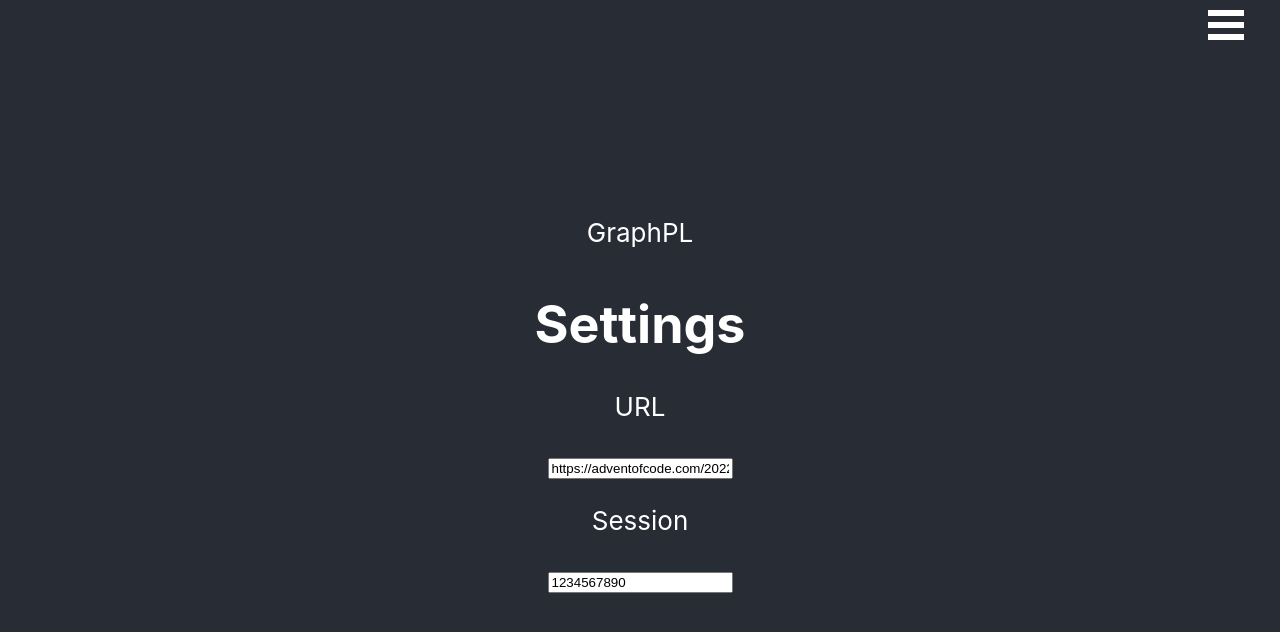
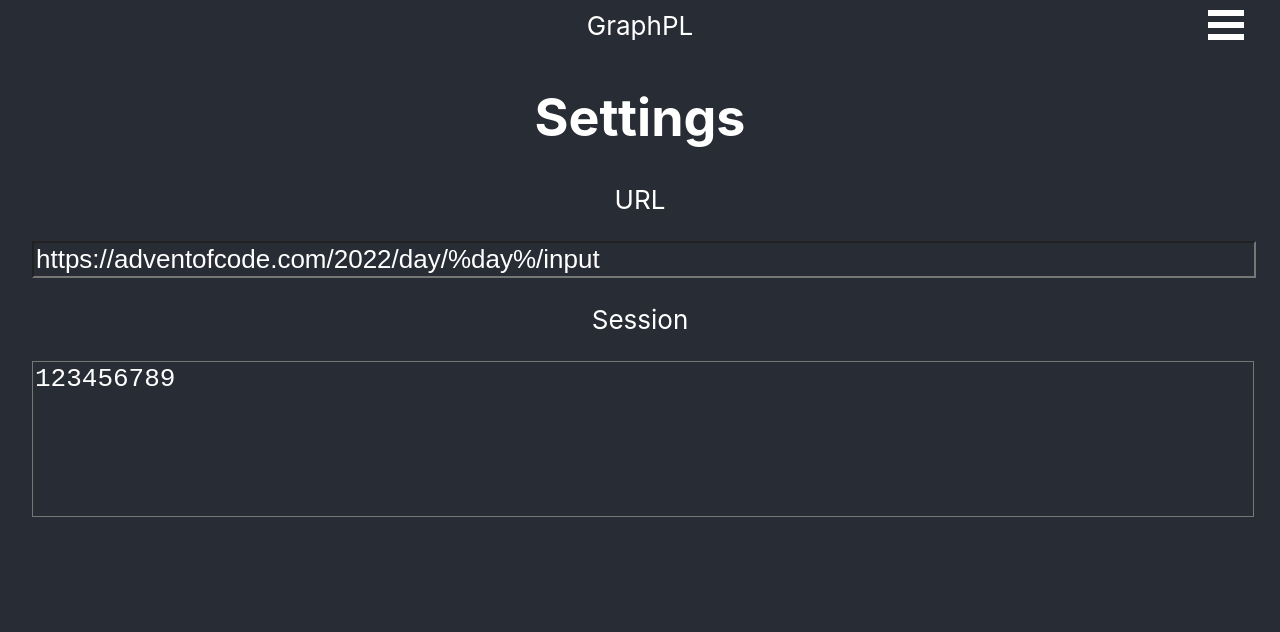
Before and after one commit to pavel-kubik/graphical-programming-language, a React (Create React App) app: page /settings in a window 1280 px wide. Shown: the top 632 px of the page. Built offline with nearby package versions, Linux system fonts and the light colour scheme.

Commit message:
Persist config to local storage.

```diff
--- a/src/App.js
+++ b/src/App.js
@@ -9,10 +9,17 @@
 
 function App() {
   // settings
-  const [url, setUrl] = useState(
-    'https://adventofcode.com/2022/day/%day%/input'
-  );
-  const [session, setSession] = useState('1234567890');
+  const [url, setUrl] = useState(() => {
+    // getting stored value
+    const saved = localStorage.getItem('url');
+    return saved || 'https://adventofcode.com/2022/day/%day%/input';
+  });
+
+  const [session, setSession] = useState(() => {
+    // getting stored value
+    const saved = localStorage.getItem('session');
+    return saved || '123456789';
+  });
 
   return (
     <div id="outer-container">
--- a/src/components/InputBox.css
+++ b/src/components/InputBox.css
@@ -15,7 +15,7 @@
 
 .Load {
   position: absolute;
-  top: 5px;
+  bottom: 20px;
   right: 20px;
   padding: 3px;
   border: 1px solid #00f;
--- a/src/components/Settings.css
+++ b/src/components/Settings.css
@@ -0,0 +1,23 @@
+.Settings {
+  flex: 1 1;
+  width: 95%;
+}
+
+.Settings input {
+  text-align: left;
+  background-color: #282c34;
+  font-size: calc(10px + 2vmin);
+  color: white;
+  width: 100%;
+  resize: none;
+}
+
+.Settings textarea {
+  text-align: left;
+  background-color: #282c34;
+  font-size: calc(10px + 2vmin);
+  color: white;
+  width: 100%;
+  height: 150px;
+  resize: none;
+}
--- a/src/components/Settings.js
+++ b/src/components/Settings.js
@@ -1,3 +1,4 @@
+import { useEffect } from 'react';
 import './Settings.css';
 
 const Settings = ({ url, session, setUrl, setSession }) => {
@@ -11,13 +12,21 @@
     setSession(event.target.value);
   };
 
+  useEffect(() => {
+    localStorage.setItem('url', url);
+  }, [url]);
+
+  useEffect(() => {
+    localStorage.setItem('session', session);
+  }, [session]);
+
   return (
-    <div className="settings">
+    <div className="Settings">
       <h1>Settings</h1>
       <p>URL</p>
       <input type="text" value={url} onChange={handleUrlChange} />
       <p>Session</p>
-      <input type="text" value={session} onChange={handleSessionChanged} />
+      <textarea type="text" value={session} onChange={handleSessionChanged} />
     </div>
   );
 };
```
